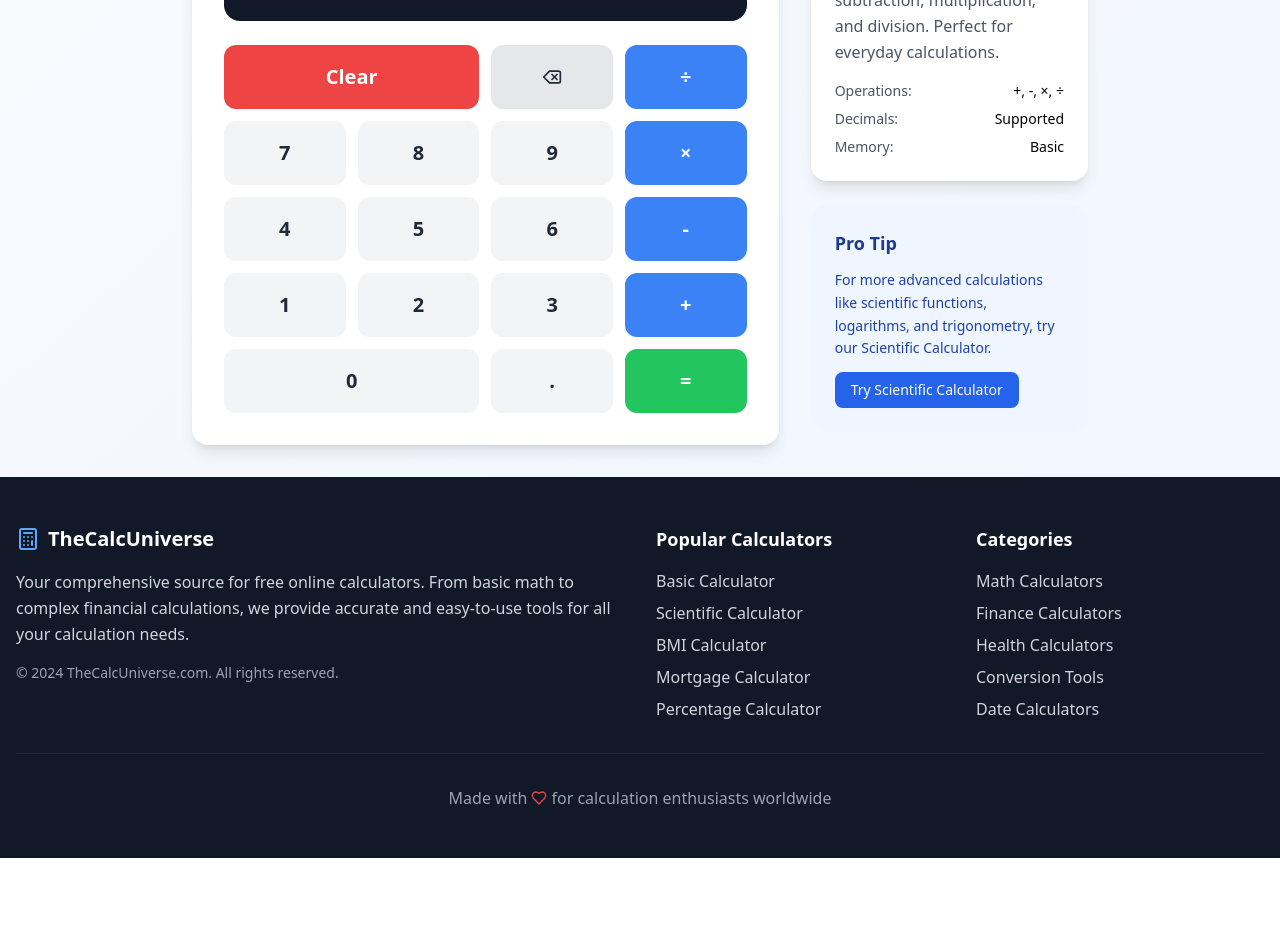
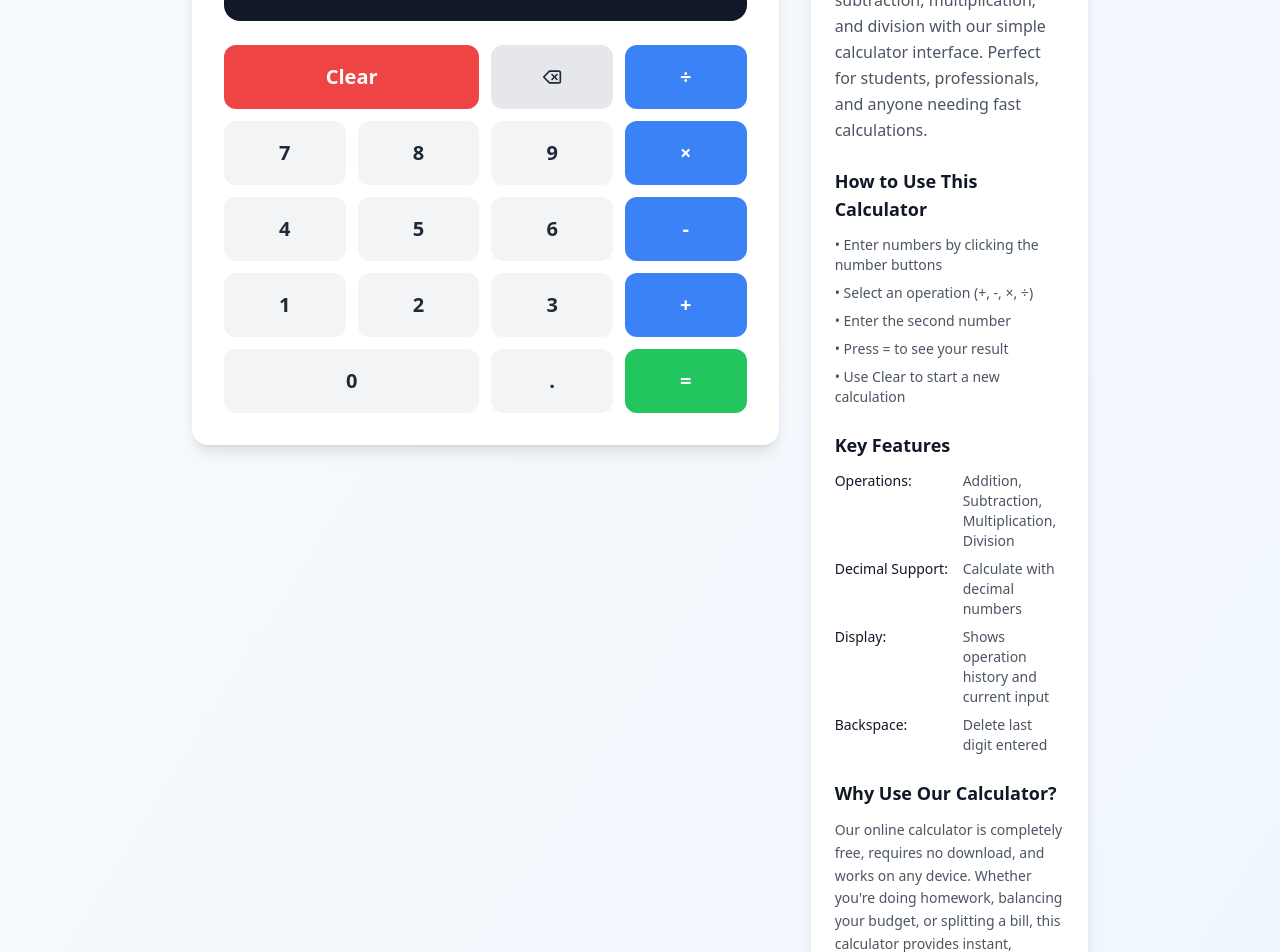
Before and after one commit to shashia401/TheCalcUniverse, a React (Vite) app: page /basic-calculator in a window 1280 px wide. Shown: the part 300-1252 px from the top of the page. Before the commit the page ends 1158 px from the top, so only its background shows below. Built offline with nearby package versions, Linux system fonts and the light colour scheme.

Commit message:
Updated BasicCalculator.tsx

```diff
--- a/src/pages/calculators/math_calculators/basic_math/BasicCalculator.tsx
+++ b/src/pages/calculators/math_calculators/basic_math/BasicCalculator.tsx
@@ -121,6 +121,11 @@ const BasicCalculator: React.FC = () => {
 
             <div className="bg-gray-900 rounded-2xl p-6 mb-6">
               <div className="text-right">
+                {previousValue && operation && (
+                  <div className="text-lg font-mono text-gray-400 mb-2">
+                    {previousValue} {operation}
+                  </div>
+                )}
                 <div className="text-4xl font-mono text-white break-all">
                   {display}
                 </div>
@@ -249,30 +254,54 @@ const BasicCalculator: React.FC = () => {
           <div className="bg-white rounded-2xl shadow-lg p-6">
             <h2 className="text-xl font-bold text-gray-900 mb-4">About Basic Calculator</h2>
             <p className="text-gray-600 leading-relaxed mb-4">
-              This basic calculator performs simple arithmetic operations including addition, subtraction,
-              multiplication, and division. Perfect for everyday calculations.
+              A free online basic calculator for quick and easy arithmetic operations. Perform addition, subtraction,
+              multiplication, and division with our simple calculator interface. Perfect for students, professionals,
+              and anyone needing fast calculations.
             </p>
-            <div className="space-y-2 text-sm">
-              <div className="flex justify-between">
-                <span className="text-gray-600">Operations:</span>
-                <span className="font-medium">+, -, ×, ÷</span>
+
+            <h3 className="text-lg font-semibold text-gray-900 mb-3 mt-6">How to Use This Calculator</h3>
+            <ul className="text-gray-600 text-sm space-y-2 mb-4">
+              <li>• Enter numbers by clicking the number buttons</li>
+              <li>• Select an operation (+, -, ×, ÷)</li>
+              <li>• Enter the second number</li>
+              <li>• Press = to see your result</li>
+              <li>• Use Clear to start a new calculation</li>
+            </ul>
+
+            <h3 className="text-lg font-semibold text-gray-900 mb-3 mt-6">Key Features</h3>
+            <div className="space-y-2 text-sm text-gray-600">
+              <div className="flex items-start">
+                <span className="font-medium text-gray-900 min-w-32">Operations:</span>
+                <span>Addition, Subtraction, Multiplication, Division</span>
               </div>
-              <div className="flex justify-between">
-                <span className="text-gray-600">Decimals:</span>
-                <span className="font-medium">Supported</span>
+              <div className="flex items-start">
+                <span className="font-medium text-gray-900 min-w-32">Decimal Support:</span>
+                <span>Calculate with decimal numbers</span>
               </div>
-              <div className="flex justify-between">
-                <span className="text-gray-600">Memory:</span>
-                <span className="font-medium">Basic</span>
+              <div className="flex items-start">
+                <span className="font-medium text-gray-900 min-w-32">Display:</span>
+                <span>Shows operation history and current input</span>
+              </div>
+              <div className="flex items-start">
+                <span className="font-medium text-gray-900 min-w-32">Backspace:</span>
+                <span>Delete last digit entered</span>
               </div>
             </div>
+
+            <h3 className="text-lg font-semibold text-gray-900 mb-3 mt-6">Why Use Our Calculator?</h3>
+            <p className="text-gray-600 text-sm leading-relaxed">
+              Our online calculator is completely free, requires no download, and works on any device.
+              Whether you're doing homework, balancing your budget, or splitting a bill, this calculator
+              provides instant, accurate results. No ads interrupting your calculations, just a clean,
+              easy-to-use interface.
+            </p>
           </div>
 
           <div className="bg-blue-50 rounded-2xl p-6">
-            <h3 className="text-lg font-semibold text-blue-900 mb-3">Pro Tip</h3>
+            <h3 className="text-lg font-semibold text-blue-900 mb-3">Need More Functions?</h3>
             <p className="text-blue-800 text-sm leading-relaxed">
-              For more advanced calculations like scientific functions, logarithms,
-              and trigonometry, try our Scientific Calculator.
+              For advanced calculations including scientific functions, trigonometry, logarithms,
+              and exponents, try our Scientific Calculator with extended functionality.
             </p>
             <Link
               to="/scientific-calculator"
```
